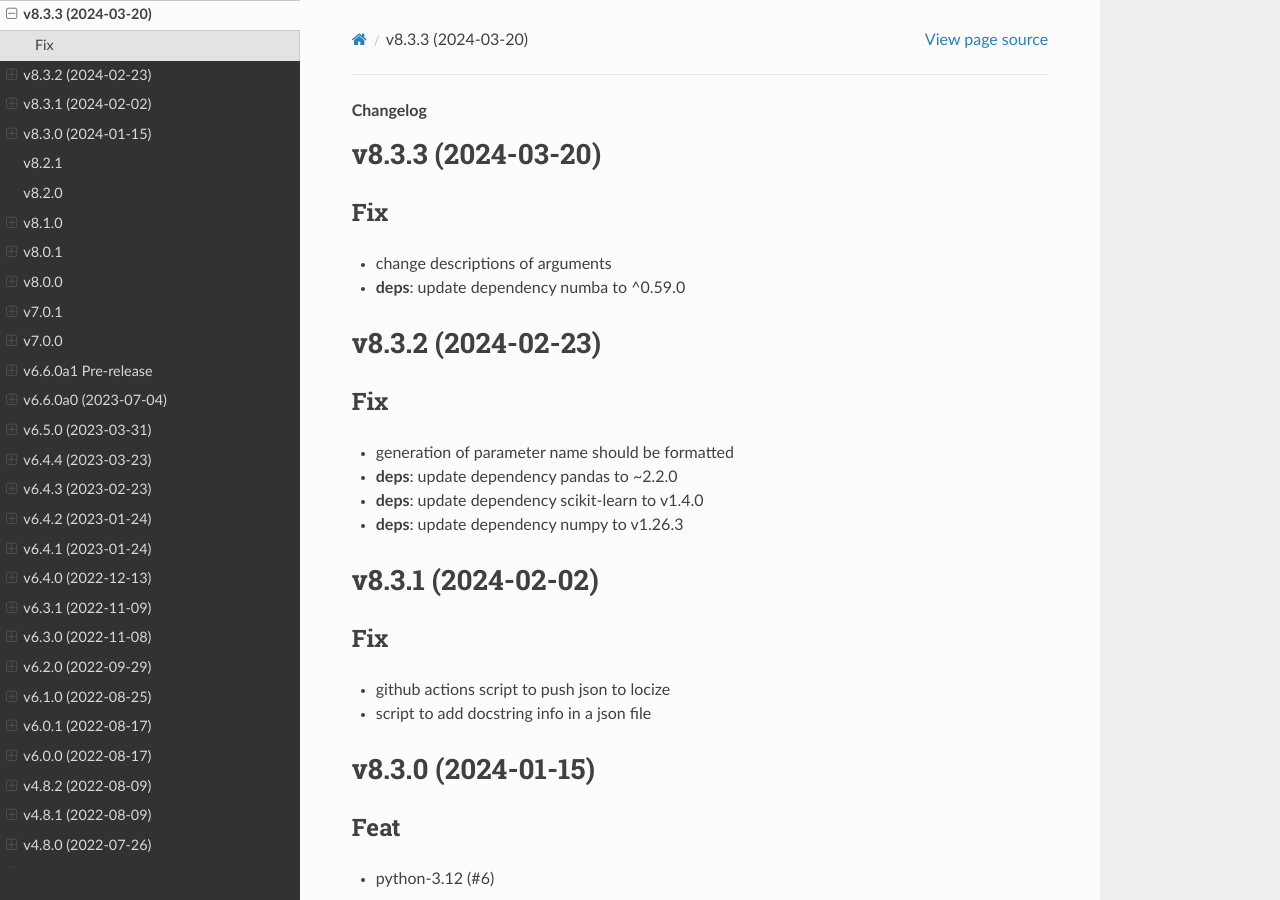
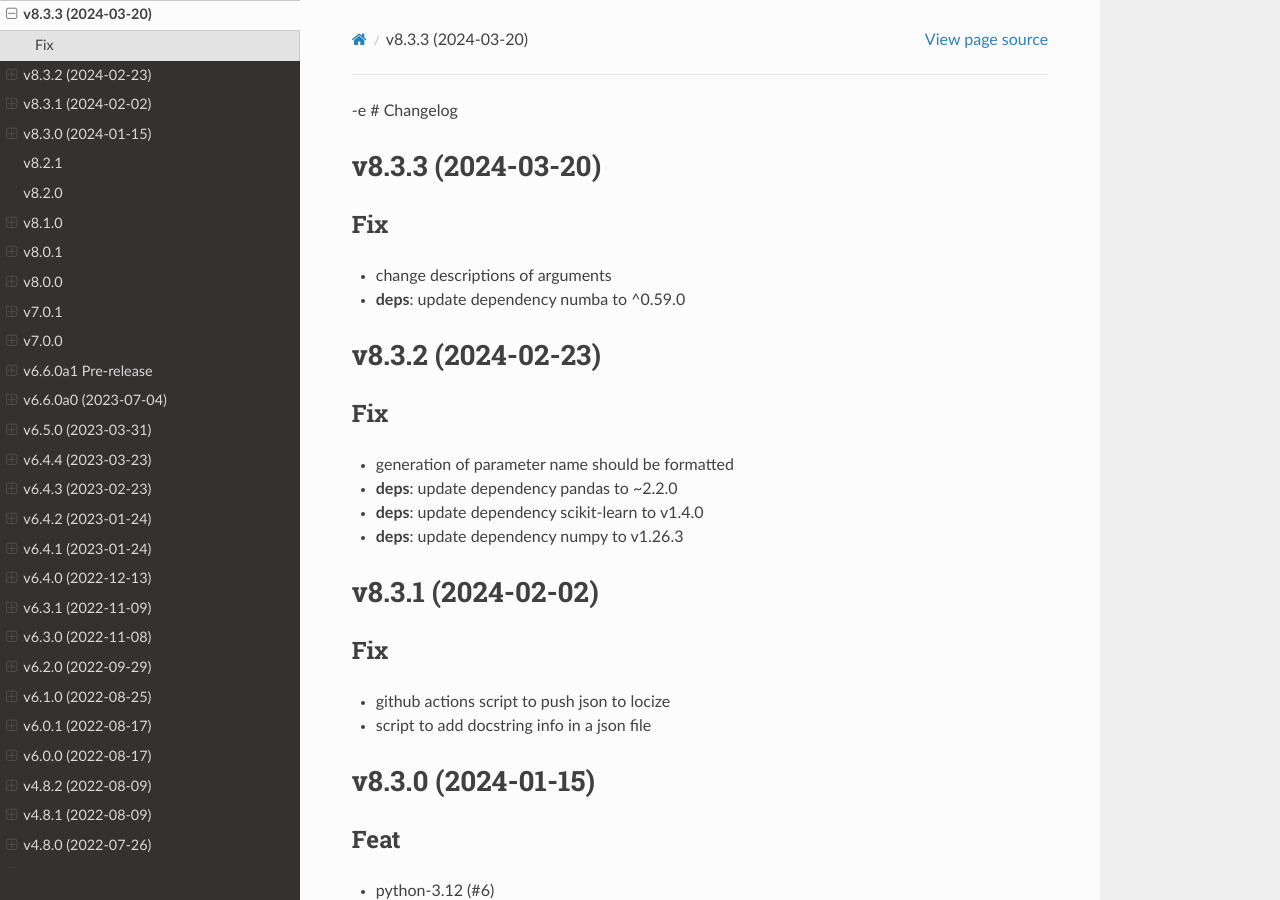
Before and after one commit to cognitedata/indsl, a Sphinx documentation site: the page built from docs-source/source/CHANGELOG.md, in a window 1280 px wide and 900 px high. Built offline with Sphinx 7.4.7 and the Read the Docs theme 2.0.0, drawn with Linux system fonts in a browser that asks for light colours; pages that are not in the unit, such as notebooks, are missing from menus.

```diff
--- a/docs-source/source/CHANGELOG.md
+++ b/docs-source/source/CHANGELOG.md
@@ -1,4 +1,4 @@
-- # Changelog
+-e # Changelog
 ## v8.3.3 (2024-03-20)
 
 ### Fix
```
